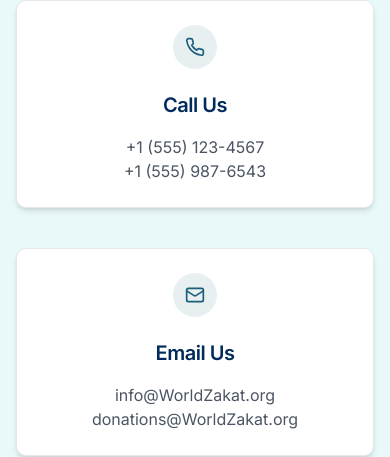
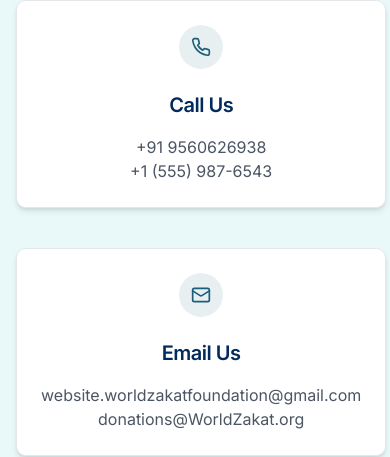
Before and after one commit to Neo-Tec/globalzakatfoundation, a Next.js app: page /contact in a window 390 px wide. Shown: the part 744-1201 px from the top of the page. Built offline with nearby package versions, Linux system fonts and the light colour scheme.

Commit message:
Changed the phone number and email

```diff
--- a/src/app/(website)/contact/page.tsx
+++ b/src/app/(website)/contact/page.tsx
@@ -71,12 +71,15 @@
     {
       icon: <Phone className="h-5 w-5 text-zakat-primary" />,
       title: "Call Us",
-      details: ["+1 (555) 123-4567", "+1 (555) 987-6543"],
+      details: ["+91 9560626938", "+1 (555) 987-6543"],
     },
     {
       icon: <Mail className="h-5 w-5 text-zakat-primary" />,
       title: "Email Us",
-      details: ["info@WorldZakat.org", "donations@WorldZakat.org"],
+      details: [
+        "website.worldzakatfoundation@gmail.com",
+        "donations@WorldZakat.org",
+      ],
     },
   ];
 
--- a/src/components/Footer.tsx
+++ b/src/components/Footer.tsx
@@ -190,11 +190,13 @@
               </li>
               <li className="flex items-center space-x-3">
                 <Phone className="h-5 w-5 text-zakat-secondary flex-shrink-0" />
-                <span className="text-gray-400">+1 (555) 123-4567</span>
+                <span className="text-gray-400">+91 9560626938</span>
               </li>
               <li className="flex items-center space-x-3">
                 <Mail className="h-5 w-5 text-zakat-secondary flex-shrink-0" />
-                <span className="text-gray-400">info@WorldZakat.org</span>
+                <span className="text-gray-400">
+                  website.worldzakatfoundation@gmail.com
+                </span>
               </li>
             </ul>
           </div>
```
